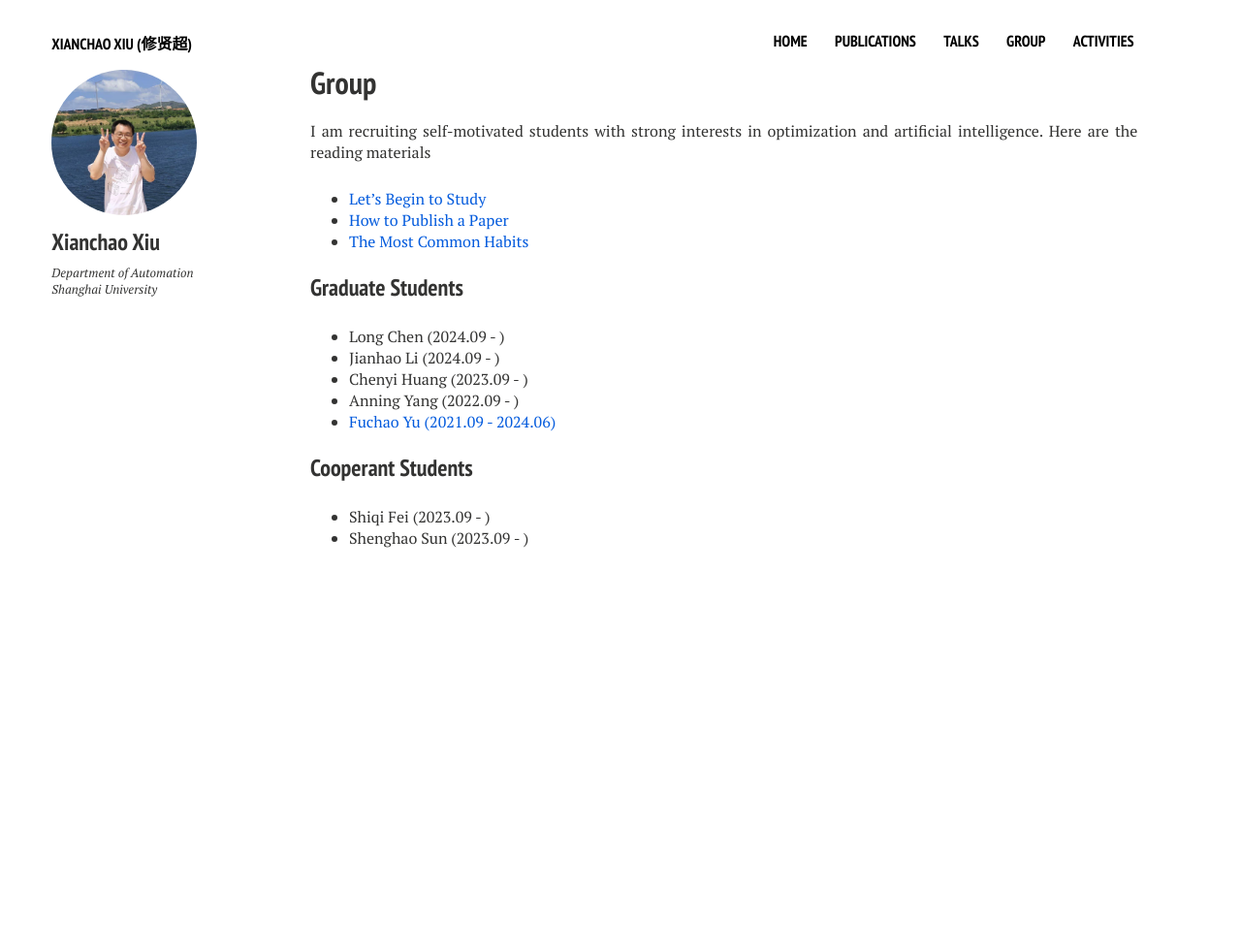
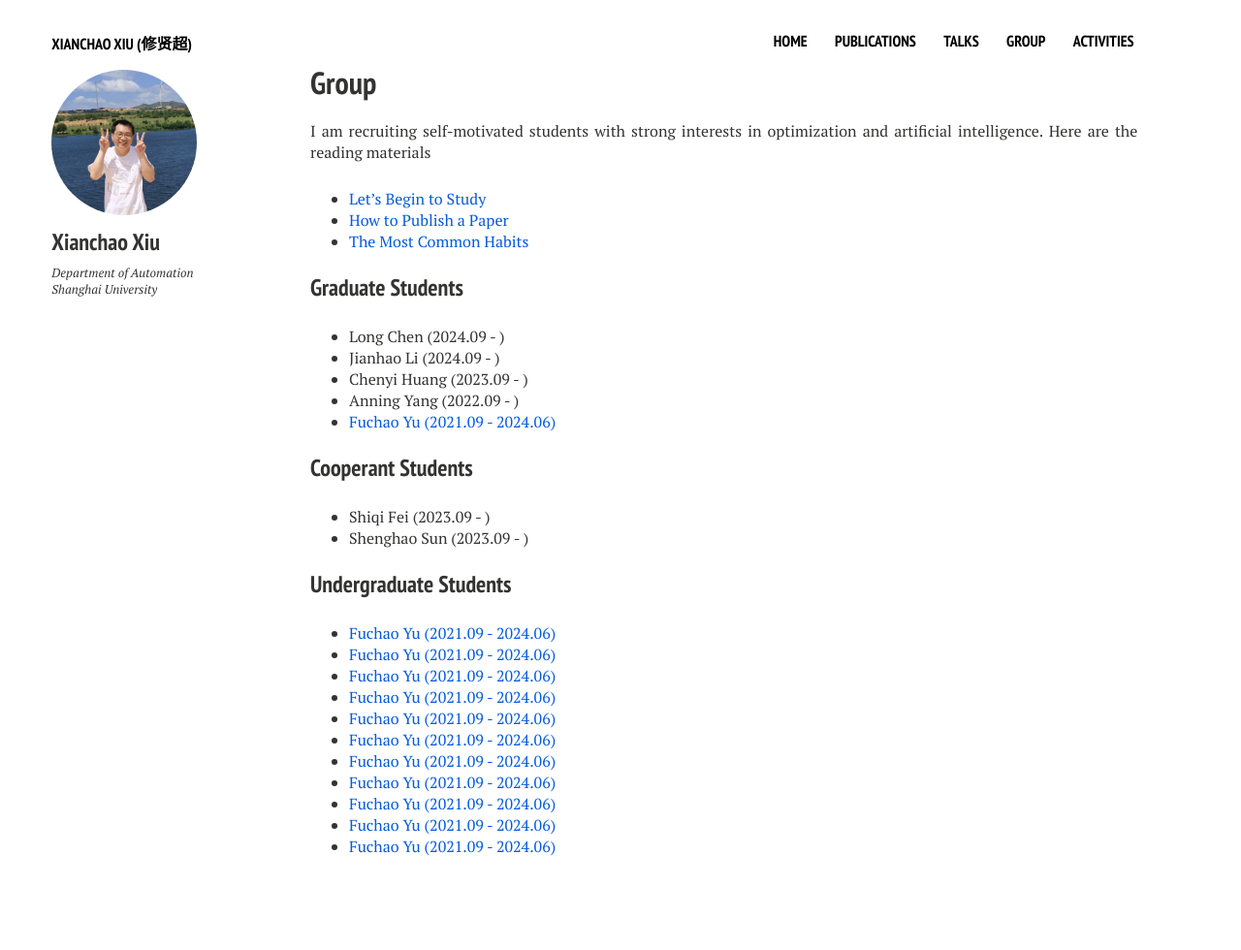
Before and after one commit to xianchaoxiu/xianchaoxiu.github.io, a Jekyll site: the page built from group/index.md, in a window 1280 px wide. Shown: the whole page at 97% size. Built offline with Jekyll 4.4.1, drawn with Linux system fonts in a browser that asks for light colours; nearby versions of some CDN libraries; before the commit the page ends 900 px from its top, so only the background shows below that.

Commit message:
Update index.md

```diff
--- a/group/index.md
+++ b/group/index.md
@@ -26,3 +26,17 @@ I am recruiting self-motivated students with strong interests in optimization an
 ### Cooperant Students
 * Shiqi Fei (2023.09 - ) <br>
 * Shenghao Sun (2023.09 - ) <br>
+
+
+### Undergraduate Students
+* <a href="../group/2024-Yu.pdf" class="textlink" target="_blank"> Fuchao Yu (2021.09 - 2024.06)  <br>
+* <a href="../group/2024-Yu.pdf" class="textlink" target="_blank"> Fuchao Yu (2021.09 - 2024.06)  <br>
+* <a href="../group/2024-Yu.pdf" class="textlink" target="_blank"> Fuchao Yu (2021.09 - 2024.06)  <br>
+* <a href="../group/2024-Yu.pdf" class="textlink" target="_blank"> Fuchao Yu (2021.09 - 2024.06)  <br>
+* <a href="../group/2024-Yu.pdf" class="textlink" target="_blank"> Fuchao Yu (2021.09 - 2024.06)  <br>
+* <a href="../group/2024-Yu.pdf" class="textlink" target="_blank"> Fuchao Yu (2021.09 - 2024.06)  <br>
+* <a href="../group/2024-Yu.pdf" class="textlink" target="_blank"> Fuchao Yu (2021.09 - 2024.06)  <br>
+* <a href="../group/2024-Yu.pdf" class="textlink" target="_blank"> Fuchao Yu (2021.09 - 2024.06)  <br>
+* <a href="../group/2024-Yu.pdf" class="textlink" target="_blank"> Fuchao Yu (2021.09 - 2024.06)  <br>
+* <a href="../group/2024-Yu.pdf" class="textlink" target="_blank"> Fuchao Yu (2021.09 - 2024.06)  <br>
+* <a href="../group/2024-Yu.pdf" class="textlink" target="_blank"> Fuchao Yu (2021.09 - 2024.06)  <br>
```
